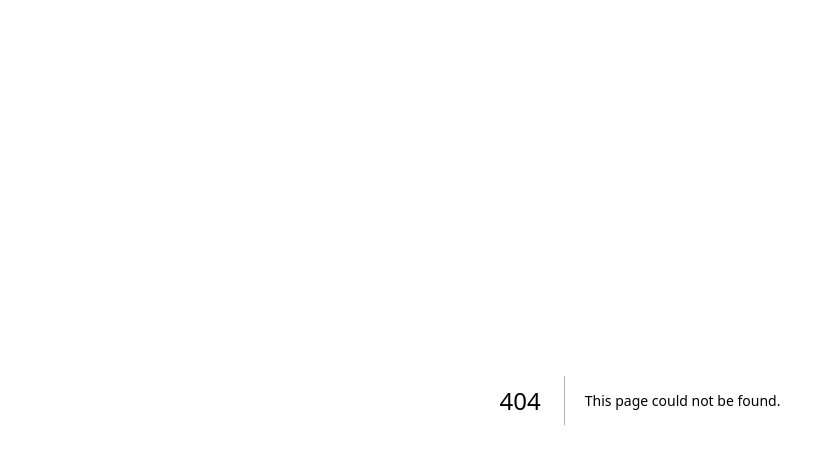
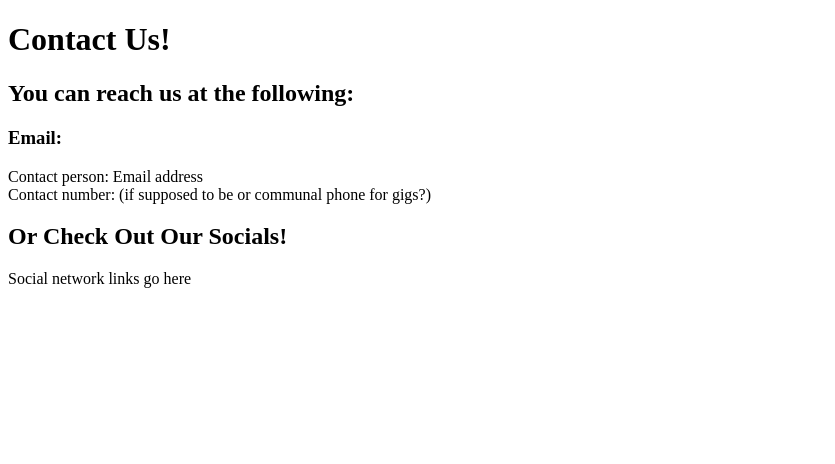
Before and after one commit to Draikth/alpha_deficit, a Next.js app: page /contact in a window 1280 px wide. Before the commit this address had no page. Shown: the top 464 px of the page, without its empty margins (0-835 px from the left). Built offline with nearby package versions, Linux system fonts and the light colour scheme.

Commit message:
Set up merch, contact and media pages.

```diff
--- a/app/bio/page.js
+++ b/app/bio/page.js
@@ -6,7 +6,7 @@ export const metadata = {
 export default function BioPage() {
   return (
     <div>
-      <h1>About Us</h1>
+      <h1>The Band</h1>
       <br />
       <div>
         <h2>Place holder for picture</h2>
--- /dev/null
+++ b/app/contact/page.js
@@ -0,0 +1,25 @@
+export const metadata = {
+  title: 'Contact Us',
+  description: 'Alpha Deficit Band Page',
+};
+
+export default function ContactUSPage() {
+  return (
+    <div>
+      <h1>Contact Us!</h1>
+      <section>
+        <h2>You can reach us at the following:</h2>
+        <h3>Email:</h3>
+        <p>
+          Contact person: Email address
+          <br />
+          Contact number: (if supposed to be or communal phone for gigs?)
+        </p>
+      </section>
+      <div>
+        <h2>Or Check Out Our Socials!</h2>
+        <div>Social network links go here</div>
+      </div>
+    </div>
+  );
+}
--- a/app/page.tsx
+++ b/app/page.tsx
@@ -4,8 +4,9 @@ export default function Home() {
       <h1>Alpha Deficit</h1>
       <div>
         <main>
+          <h2>Welcome to Alpha Deficit</h2>
           <div>
-            <div>place golder for landing page image</div>
+            <div>place holder for landing page image</div>
           </div>
         </main>
       </div>
```
Also changed, not shown: app/media/page.js (added, +23 -0 lines), app/merch/page.js (added, +26 -0 lines).
